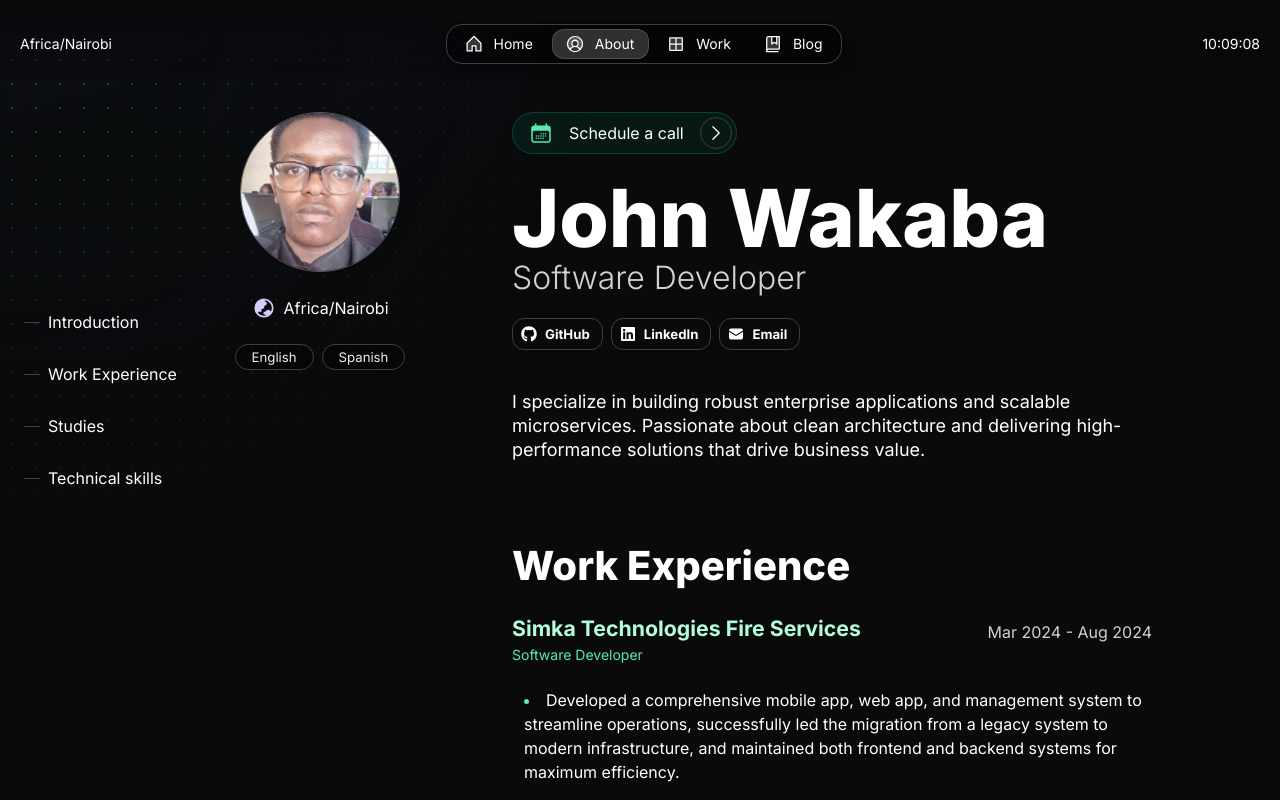
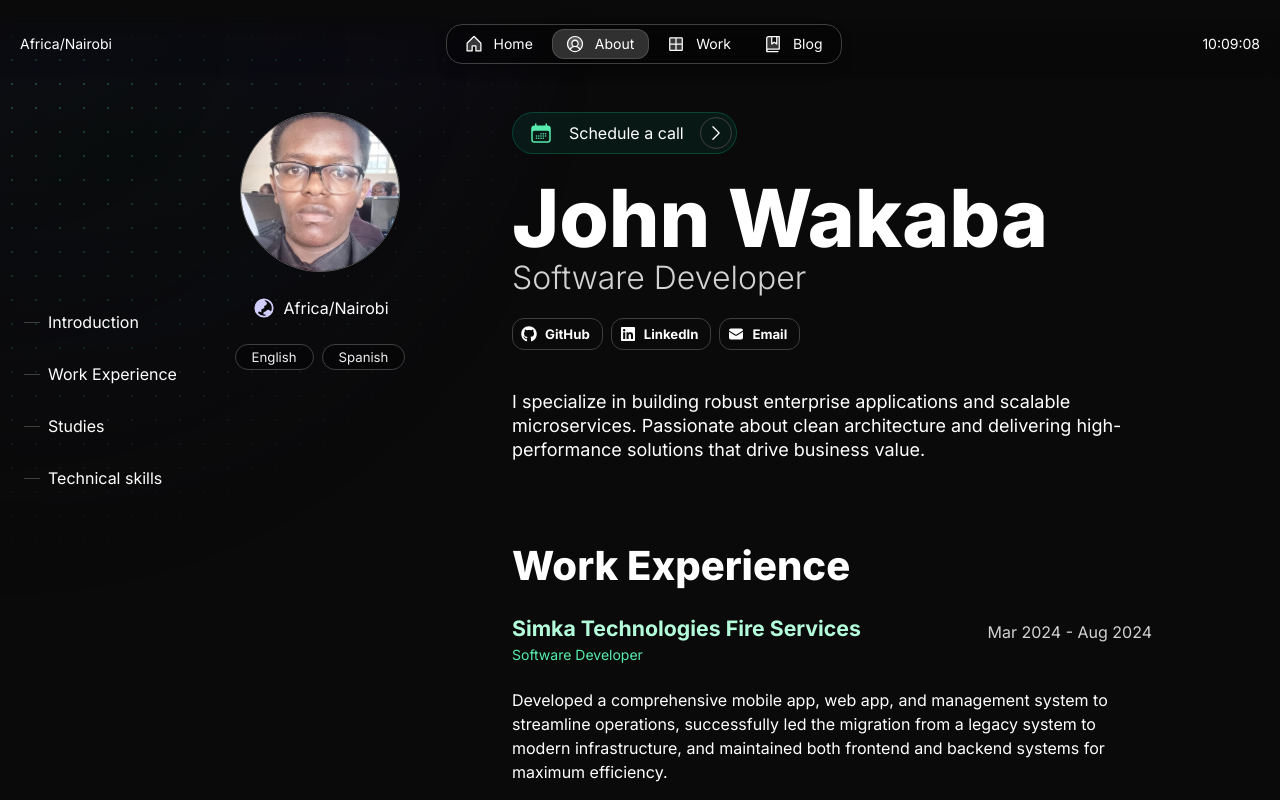
Before and after one commit to SK108045/MyPortfolio, a Next.js app: page /en/about in a window 1280 px wide. Shown: the top 800 px of the page. Built offline with nearby package versions, Linux system fonts and the light colour scheme.

Commit message:
REmove Bullets from the About

```diff
--- a/src/app/[locale]/about/page.tsx
+++ b/src/app/[locale]/about/page.tsx
@@ -251,11 +251,11 @@ export default function About(
                                             {experience.role}
                                         </Text>
                                         <Flex
-                                            as="ul"
+
                                             direction="column" gap="16">
                                             {experience.achievements.map((achievement: string, index: any) => (
                                                 <Text
-                                                    as="li"
+
                                                     variant="body-default-m"
                                                     key={`${experience.company}-${index}`}>
                                                     {achievement}
```
